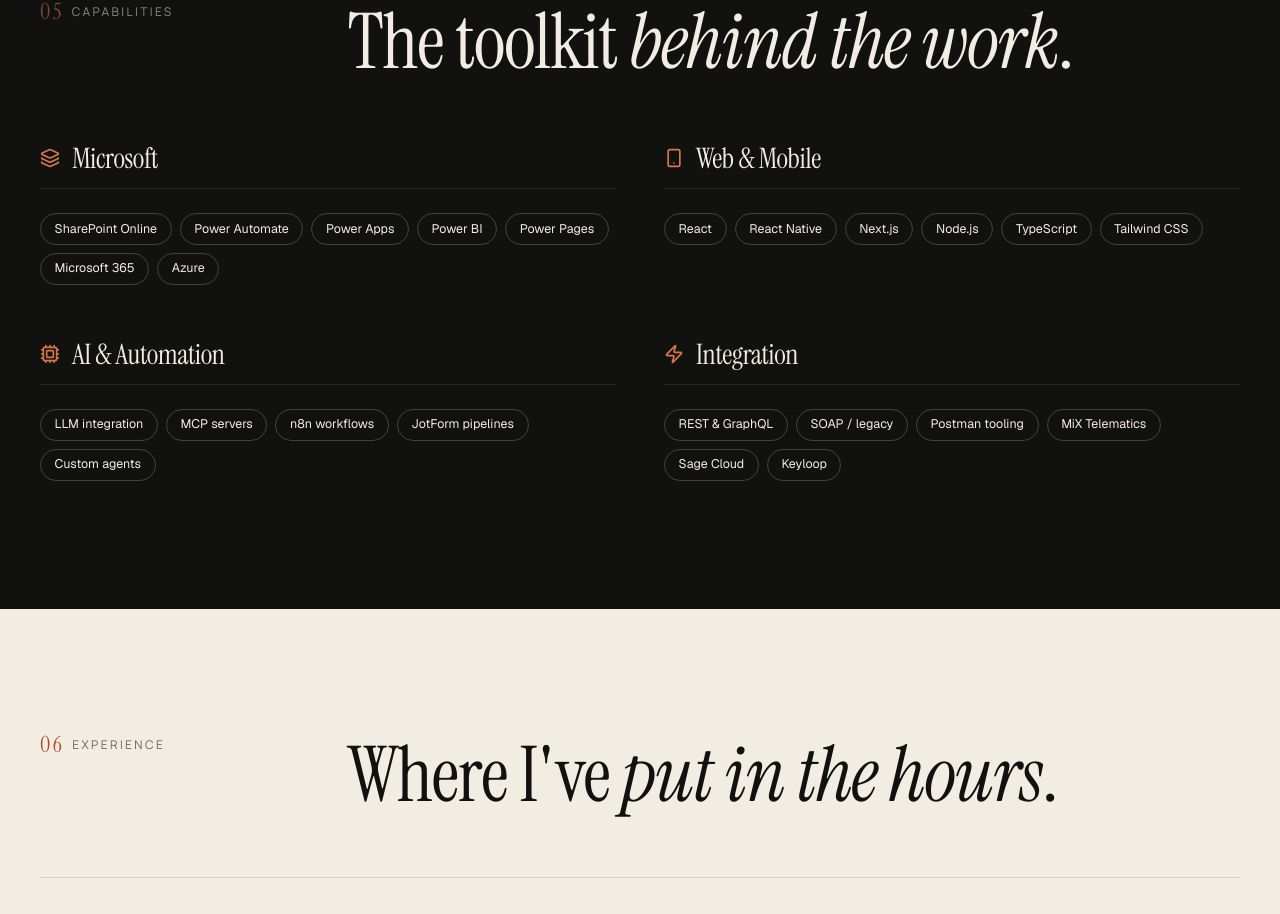
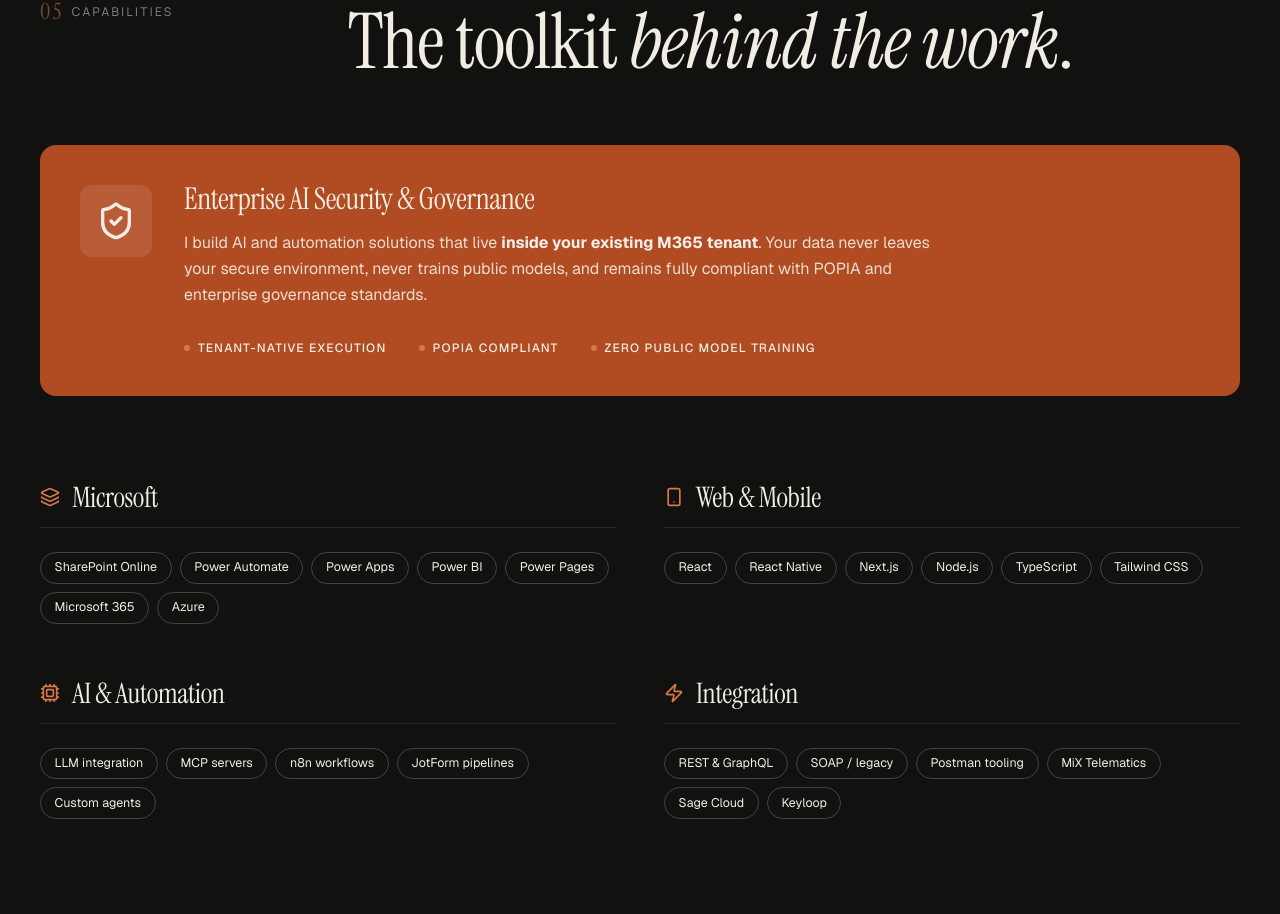
Before and after one commit to Qwezzy/khwezi-portfolio, a React (Vite) app: page / in a window 1280 px wide. Shown: the part 6102-7016 px from the top of the page. Built offline with nearby package versions, Linux system fonts and the light colour scheme.

Commit message:
Add Enterprise Security & Governance trust pillar

```diff
--- a/src/App.jsx
+++ b/src/App.jsx
@@ -14,6 +14,7 @@ import {
   Smartphone,
   Cpu,
   Zap,
+  ShieldCheck,
 } from 'lucide-react';
 
 const AutomationCalculator = () => {
@@ -900,6 +901,35 @@ export default function App() {
           </div>
 
           <div className="grid md:grid-cols-2 gap-x-12 gap-y-14" style={{ fontFamily: 'var(--tech-font)' }}>
+            {/* SECURITY PILLAR - High Trust Card */}
+            <div className="md:col-span-2 p-8 md:p-10 rounded-2xl bg-[var(--sienna)] text-[var(--bone)] mb-8">
+              <div className="flex flex-col md:flex-row gap-8 items-start">
+                <div className="p-4 bg-white/10 rounded-xl">
+                  <ShieldCheck size={40} className="text-[var(--bone)]" />
+                </div>
+                <div>
+                  <h3 className="display text-3xl mb-4">Enterprise AI Security & Governance</h3>
+                  <p className="text-base opacity-90 leading-relaxed max-w-3xl">
+                    I build AI and automation solutions that live <strong className="text-white">inside your existing M365 tenant</strong>. Your data never leaves your secure environment, never trains public models, and remains fully compliant with POPIA and enterprise governance standards.
+                  </p>
+                  <div className="flex flex-wrap gap-x-8 gap-y-4 mt-8">
+                    <div className="flex items-center gap-2">
+                      <div className="w-1.5 h-1.5 rounded-full bg-[var(--sienna-soft)]" />
+                      <span className="text-xs uppercase tracking-widest font-medium">Tenant-Native Execution</span>
+                    </div>
+                    <div className="flex items-center gap-2">
+                      <div className="w-1.5 h-1.5 rounded-full bg-[var(--sienna-soft)]" />
+                      <span className="text-xs uppercase tracking-widest font-medium">POPIA Compliant</span>
+                    </div>
+                    <div className="flex items-center gap-2">
+                      <div className="w-1.5 h-1.5 rounded-full bg-[var(--sienna-soft)]" />
+                      <span className="text-xs uppercase tracking-widest font-medium">Zero Public Model Training</span>
+                    </div>
+                  </div>
+                </div>
+              </div>
+            </div>
+
             {capabilities.map((cap) => (
               <div key={cap.group}>
                 <div className="flex items-center gap-3 mb-6 pb-4 border-b border-white/10">
```
